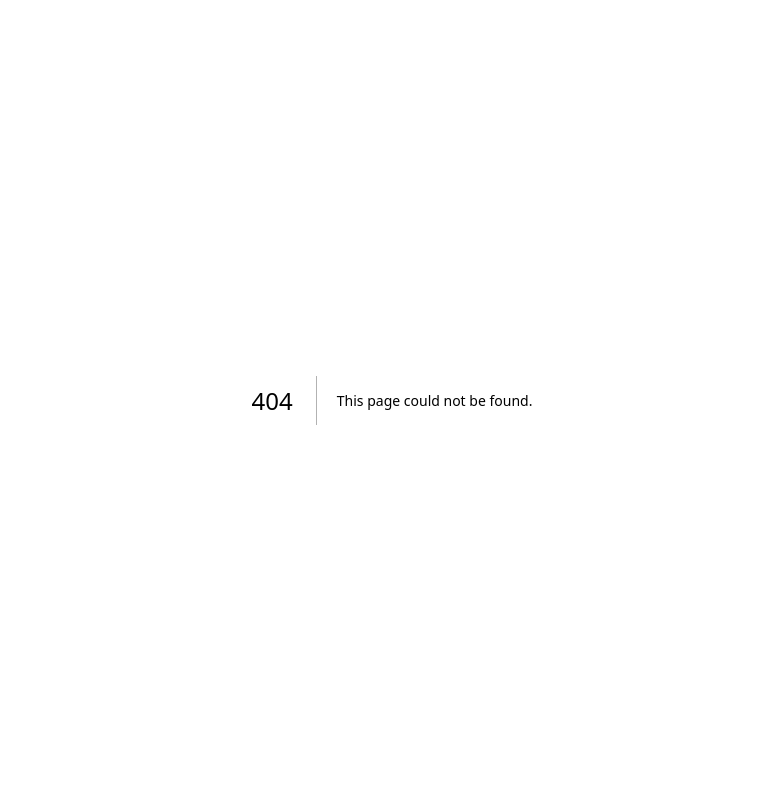
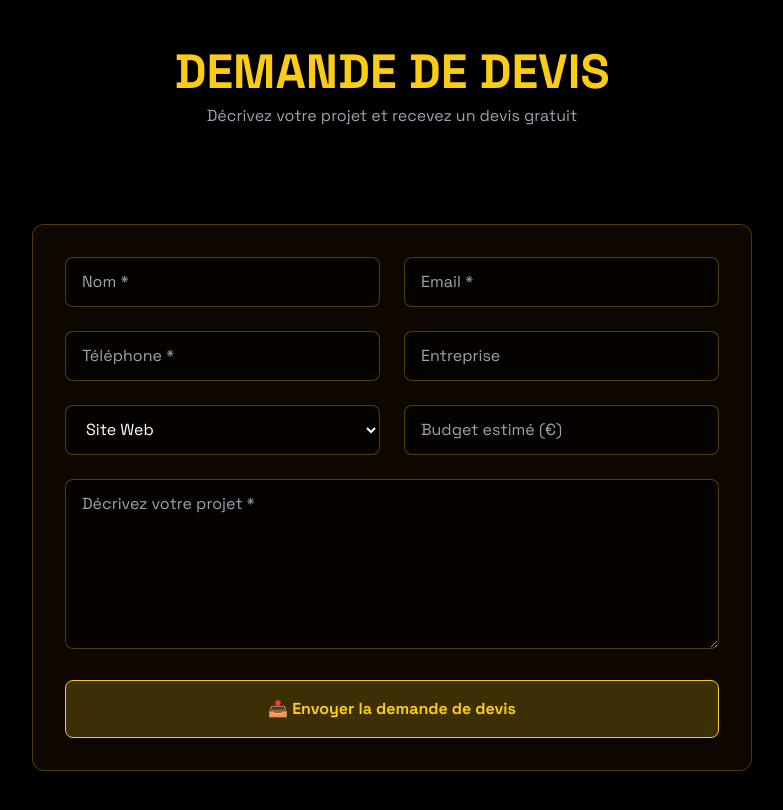
Before and after one commit to hakimjunior2322-ctrl/BoutiqueDev, a Next.js app: page /devis in a window 1280 px wide. Before the commit this address had no page. Shown: the top 810 px of the page, without its empty margins (248-1031 px from the left). Built offline with nearby package versions, Linux system fonts and the light colour scheme.

Commit message:
Create page.js

```diff
--- /dev/null
+++ b/src/app/devis/page.js
@@ -0,0 +1,134 @@
+'use client'
+import { useState } from 'react'
+
+export default function DevisPage() {
+  const [form, setForm] = useState({
+    name: '',
+    email: '',
+    phone: '',
+    company: '',
+    budget: '',
+    project_type: 'website',
+    message: '',
+  })
+  const [submitting, setSubmitting] = useState(false)
+  const [success, setSuccess] = useState('')
+
+  const handleSubmit = async e => {
+    e.preventDefault()
+    setSubmitting(true)
+    await fetch('/api/devis', {
+      method: 'POST',
+      headers: { 'Content-Type': 'application/json' },
+      body: JSON.stringify({
+        ...form,
+        budget: parseInt(form.budget) || 0,
+        status: 'new',
+      }),
+    })
+    setSuccess('✓ Devis envoyé ! Nous vous recontacterons très bientôt.')
+    setForm({
+      name: '',
+      email: '',
+      phone: '',
+      company: '',
+      budget: '',
+      project_type: 'website',
+      message: '',
+    })
+    setSubmitting(false)
+    setTimeout(() => setSuccess(''), 3000)
+  }
+
+  return (
+    <div className="min-h-screen bg-black">
+      <div className="py-12 text-center">
+        <h1 className="text-5xl font-black text-yellow-400">DEMANDE DE DEVIS</h1>
+        <p className="text-gray-400 mt-2">Décrivez votre projet et recevez un devis gratuit</p>
+      </div>
+      <div className="max-w-3xl mx-auto px-6 py-12">
+        {success && (
+          <div className="bg-green-500/20 border border-green-500 text-green-400 p-4 rounded-lg mb-8 text-center">
+            {success}
+          </div>
+        )}
+        <form onSubmit={handleSubmit} className="space-y-6 bg-yellow-950/20 border border-yellow-500/30 rounded-xl p-8">
+          <div className="grid grid-cols-1 md:grid-cols-2 gap-6">
+            <input
+              type="text"
+              placeholder="Nom *"
+              value={form.name}
+              onChange={e => setForm({ ...form, name: e.target.value })}
+              className="w-full px-4 py-3 bg-black/60 border border-yellow-400/30 rounded-lg text-white"
+              required
+            />
+            <input
+              type="email"
+              placeholder="Email *"
+              value={form.email}
+              onChange={e => setForm({ ...form, email: e.target.value })}
+              className="w-full px-4 py-3 bg-black/60 border border-yellow-400/30 rounded-lg text-white"
+              required
+            />
+          </div>
+
+          <div className="grid grid-cols-1 md:grid-cols-2 gap-6">
+            <input
+              type="tel"
+              placeholder="Téléphone *"
+              value={form.phone}
+              onChange={e => setForm({ ...form, phone: e.target.value })}
+              className="w-full px-4 py-3 bg-black/60 border border-yellow-400/30 rounded-lg text-white"
+              required
+            />
+            <input
+              type="text"
+              placeholder="Entreprise"
+              value={form.company}
+              onChange={e => setForm({ ...form, company: e.target.value })}
+              className="w-full px-4 py-3 bg-black/60 border border-yellow-400/30 rounded-lg text-white"
+            />
+          </div>
+
+          <div className="grid grid-cols-1 md:grid-cols-2 gap-6">
+            <select
+              value={form.project_type}
+              onChange={e => setForm({ ...form, project_type: e.target.value })}
+              className="w-full px-4 py-3 bg-black/60 border border-yellow-400/30 rounded-lg text-white"
+            >
+              <option value="website">Site Web</option>
+              <option value="app">Application Mobile</option>
+              <option value="ecommerce">E-Commerce</option>
+              <option value="design">Design Graphique</option>
+              <option value="autre">Autre</option>
+            </select>
+            <input
+              type="number"
+              placeholder="Budget estimé (€)"
+              value={form.budget}
+              onChange={e => setForm({ ...form, budget: e.target.value })}
+              className="w-full px-4 py-3 bg-black/60 border border-yellow-400/30 rounded-lg text-white"
+            />
+          </div>
+
+          <textarea
+            placeholder="Décrivez votre projet *"
+            value={form.message}
+            onChange={e => setForm({ ...form, message: e.target.value })}
+            rows="6"
+            className="w-full px-4 py-3 bg-black/60 border border-yellow-400/30 rounded-lg text-white"
+            required
+          />
+
+          <button
+            type="submit"
+            disabled={submitting}
+            className="w-full px-6 py-4 bg-yellow-400/20 border border-yellow-400 text-yellow-400 rounded-lg font-bold hover:bg-yellow-400/30 disabled:opacity-50"
+          >
+            {submitting ? 'Envoi en cours...' : '📤 Envoyer la demande de devis'}
+          </button>
+        </form>
+      </div>
+    </div>
+  )
+}
```
